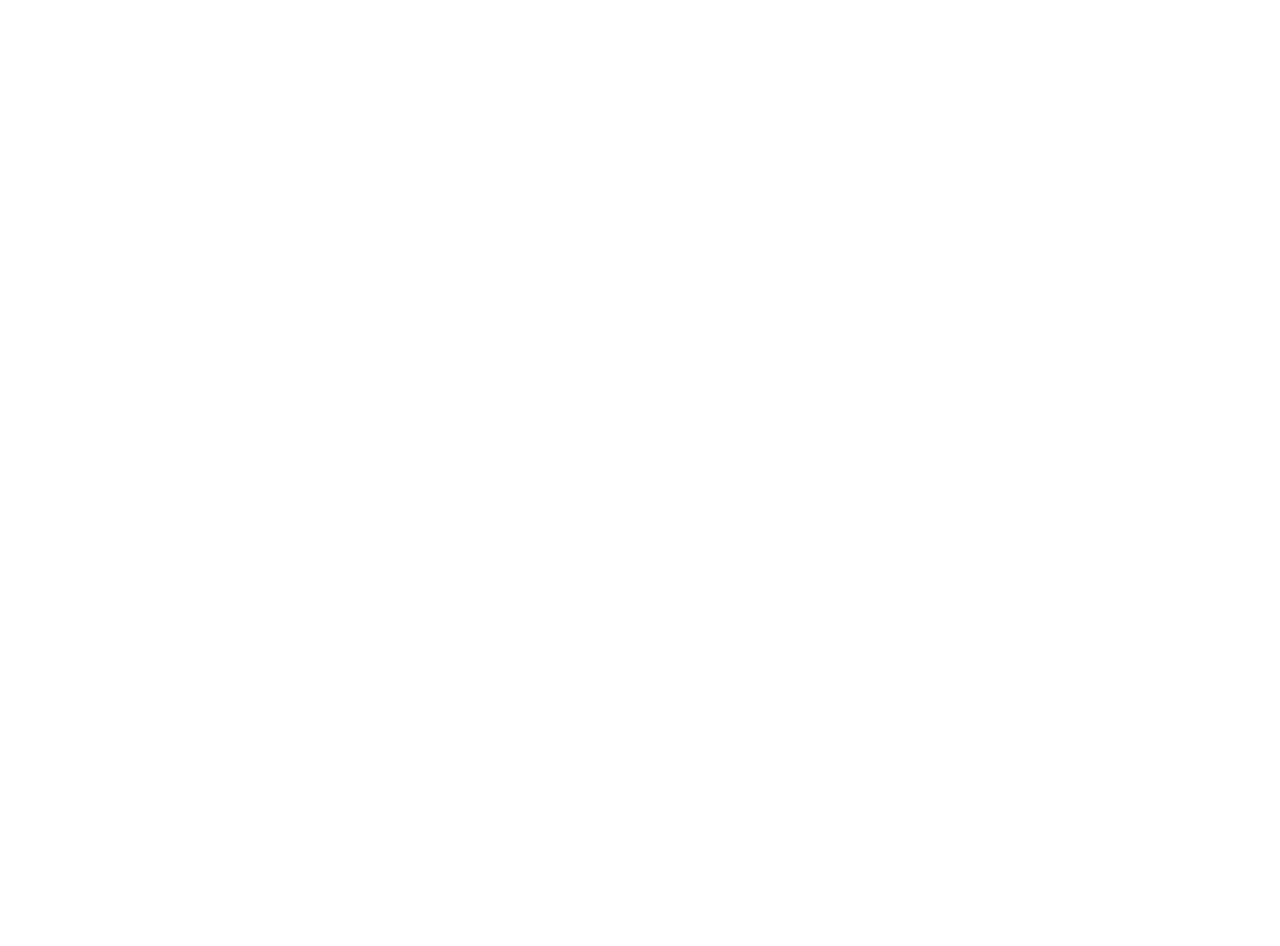
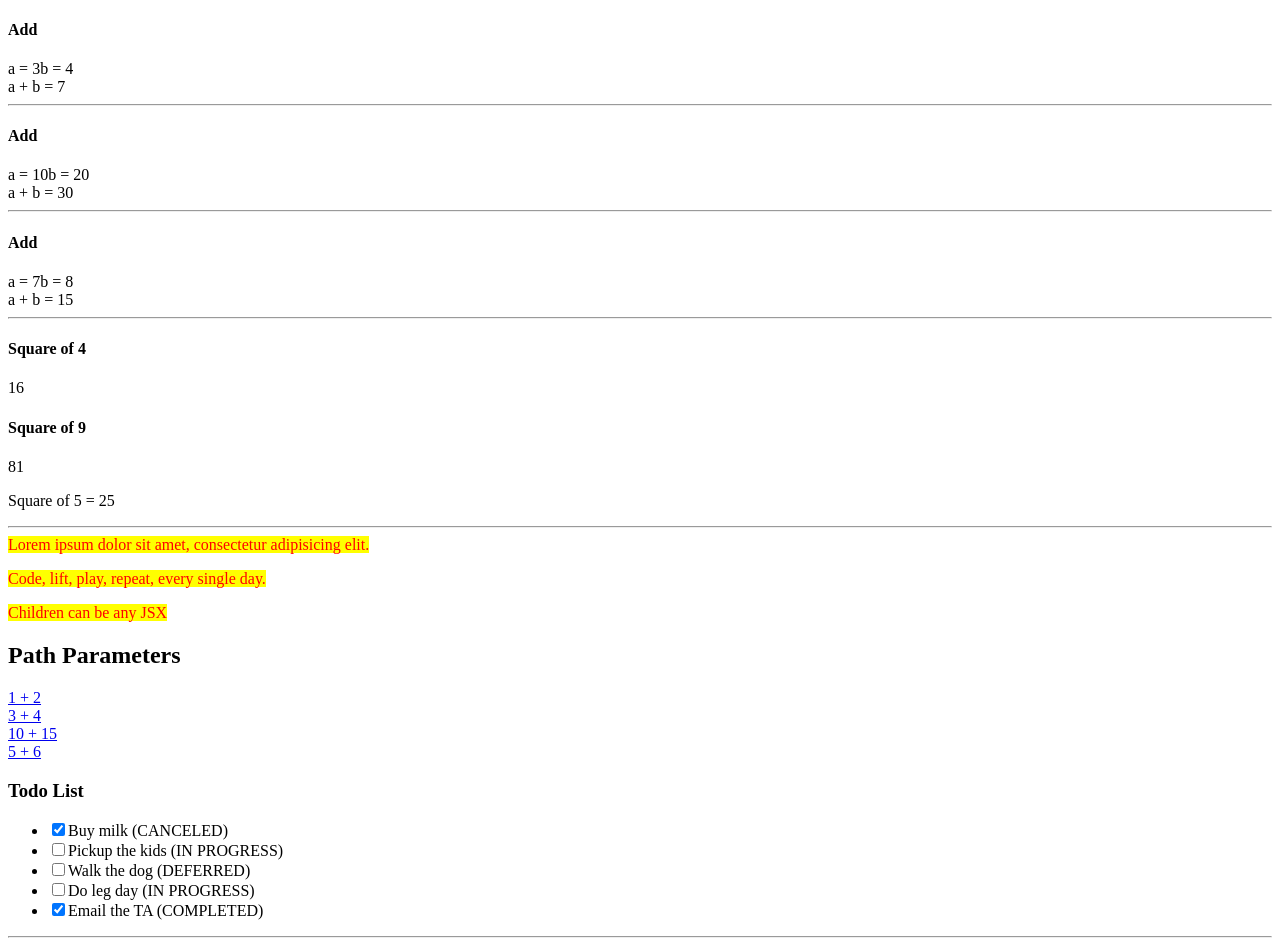
Before and after one commit to sesha-2k3/webdev-client, a Next.js app: page /labs/lab3 in a window 1280 px wide. Shown: the part 8103-9049 px from the top of the page. Before the commit the page ends 8025 px from the top, so only its background shows below. Built offline with nearby package versions, Linux system fonts and the light colour scheme.

Commit message:
lab3: sec 3.8 (add, sq, highlight, path params, todo)

```diff
--- /dev/null
+++ b/app/labs/lab3/Add.tsx
@@ -0,0 +1,11 @@
+export default function Add({ a, b }: { a: number; b: number }) {
+  return (
+    <div id="wd-add">
+      <h4>Add</h4>
+      a = {a}
+      b = {b} <br />
+      a + b = {a + b}
+      <hr />
+    </div>
+  );
+}
--- /dev/null
+++ b/app/labs/lab3/Highlight.tsx
@@ -0,0 +1,12 @@
+import { ReactNode } from "react";
+
+export default function Highlight({ children }: { children: ReactNode }) {
+  return (
+    <span
+      id="wd-highlight"
+      style={{ backgroundColor: "yellow", color: "red" }}
+    >
+      {children}
+    </span>
+  );
+}
--- /dev/null
+++ b/app/labs/lab3/PathParameters.tsx
@@ -0,0 +1,13 @@
+import Link from "next/link";
+
+export default function PathParameters() {
+  return (
+    <div id="wd-path-parameters">
+      <h2>Path Parameters</h2>
+      <Link href="/labs/lab3/add/1/2">1 + 2</Link> <br />
+      <Link href="/labs/lab3/add/3/4">3 + 4</Link> <br />
+      <Link href="/labs/lab3/add/10/15">10 + 15</Link> <br />
+      <Link href="/labs/lab3/add/5/6">5 + 6</Link>
+    </div>
+  );
+}
--- /dev/null
+++ b/app/labs/lab3/Square.tsx
@@ -0,0 +1,6 @@
+import { ReactNode } from "react";
+
+export default function Square({ children }: { children: ReactNode }) {
+  const num = Number(children);
+  return <span id="wd-square">{num * num}</span>;
+}
--- a/app/labs/lab3/page.tsx
+++ b/app/labs/lab3/page.tsx
@@ -31,6 +31,11 @@
 import Styles from "./Styles";
 import ClientComponentDemo from "./ClientComponentDemo";
 import ServerComponentDemo from "./ServerComponentDemo";
+import Add from "./Add";
+import Square from "./Square";
+import Highlight from "./Highlight";
+import PathParameters from "./PathParameters";
+import TodoList from "./todos/TodoList";
 
 export default function Lab3() {
   console.log("Hello World!");
@@ -70,6 +75,28 @@
       <Styles />
       <ClientComponentDemo />
       <ServerComponentDemo />
+      <Add a={3} b={4} />
+      <Add a={10} b={20} />
+      <Add a={7} b={8} />
+      <h4>Square of 4</h4>
+      <Square>4</Square>
+      <h4>Square of 9</h4>
+      <Square>9</Square>
+      <p>
+        Square of 5 = <Square>5</Square>
+      </p>
+      <hr />
+      <Highlight>
+        Lorem ipsum dolor sit amet, consectetur adipisicing elit.
+      </Highlight>
+      <p>
+        <Highlight>Code, lift, play, repeat, every single day.</Highlight>
+      </p>
+      <p>
+        <Highlight>Children can be any JSX</Highlight>
+      </p>
+      <PathParameters />
+      <TodoList />
     </div>
   );
 }
--- /dev/null
+++ b/app/labs/lab3/todos/TodoItem.tsx
@@ -0,0 +1,20 @@
+type Todo = {
+  done: boolean;
+  title: string;
+  status: string;
+};
+
+const TodoItem = ({
+  todo = { done: true, title: "Buy milk", status: "COMPLETED" },
+}: {
+  todo?: Todo;
+}) => {
+  return (
+    <li className="flex items-center gap-2 border-b py-1">
+      <input type="checkbox" className="me-2" defaultChecked={todo.done} />
+      {todo.title} ({todo.status})
+    </li>
+  );
+};
+
+export default TodoItem;
--- /dev/null
+++ b/app/labs/lab3/todos/TodoList.tsx
@@ -0,0 +1,17 @@
+import TodoItem from "./TodoItem";
+import todos from "./todos.json";
+
+export default function TodoList() {
+  console.log(todos);
+  return (
+    <>
+      <h3>Todo List</h3>
+      <ul className="list-none p-0">
+        {todos.map((todo) => (
+          <TodoItem key={todo.title} todo={todo} />
+        ))}
+      </ul>
+      <hr />
+    </>
+  );
+}
--- /dev/null
+++ b/app/labs/lab3/todos/todos.json
@@ -0,0 +1,7 @@
+[
+  { "title": "Buy milk", "status": "CANCELED", "done": true },
+  { "title": "Pickup the kids", "status": "IN PROGRESS", "done": false },
+  { "title": "Walk the dog", "status": "DEFERRED", "done": false },
+  { "title": "Do leg day", "status": "IN PROGRESS", "done": false },
+  { "title": "Email the TA", "status": "COMPLETED", "done": true }
+]
```
Also changed, not shown: app/labs/lab3/add/[a]/[b]/page.tsx (added, +12 -0 lines).
